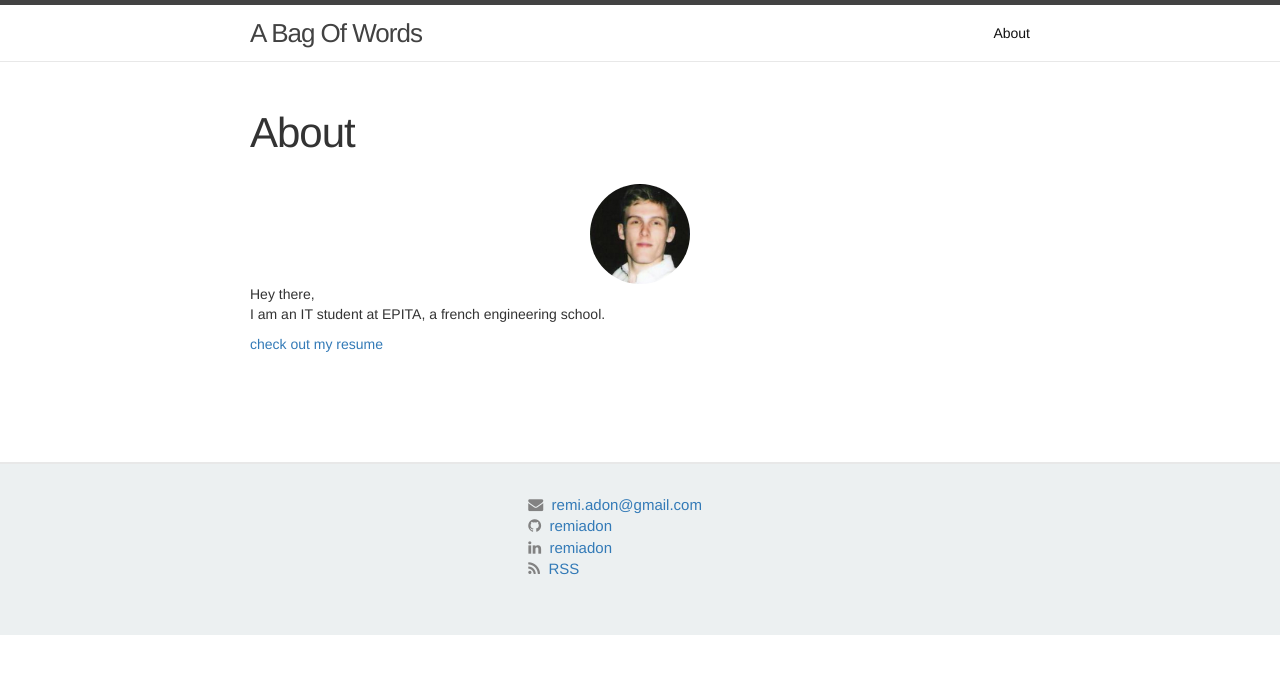
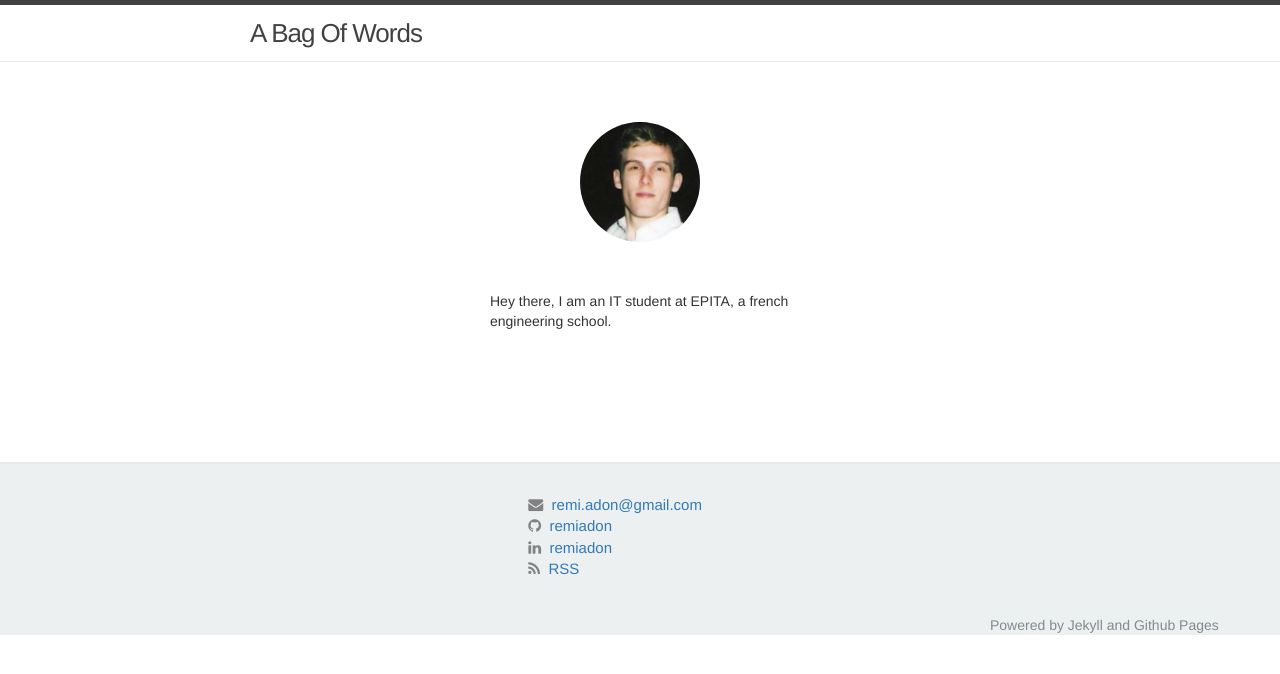
Before and after one commit to remiadon/remiadon.github.io, a Jekyll site: the page built from about.md, in a window 1280 px wide. Shown: the top 674 px of the page. Built offline with Jekyll 4.4.1, drawn with Linux system fonts in a browser that asks for light colours; nearby versions of some CDN libraries.

Commit message:
small modifs

```diff
--- a/_includes/footer.html
+++ b/_includes/footer.html
@@ -33,5 +33,12 @@
       </ul>
       </div>
   </div>
-
+  <div style="position: absolute;
+    right: 0px;
+    color: #7f8c8d;
+    width: 300px;
+    padding: 10px;
+    margin-bottom:40px;">
+    Powered by Jekyll and Github Pages
+    <div>
 </footer>
--- a/about.md
+++ b/about.md
@@ -2,14 +2,16 @@
 layout: page
 permalink: /about/
 face: /img/face.png
-title: About
+title:
 ---
 
 
 <a>
-	<img class="img-circle" src="{{page.face}}" width="100" height="100" align="middle" style="display:block; margin:auto;"/>
+	<img class="img-circle" src="{{page.face}}" width="120" height="120" align="middle" style="display:block; margin:auto;"/>
 </a>
+<div style="width:300px; margin:0 auto; padding-top:5%;">
 Hey there,
 I am an IT student at EPITA, a french engineering school.
+</div>
 
-<a href="https://www.dropbox.com/home/CV/CV-UK?preview=cv.pdf" target="_blank">check out my resume</a>
+<!-- <a href="https://www.dropbox.com/home/CV/CV-UK?preview=cv.pdf" target="_blank">check out my resume</a> -->
```
